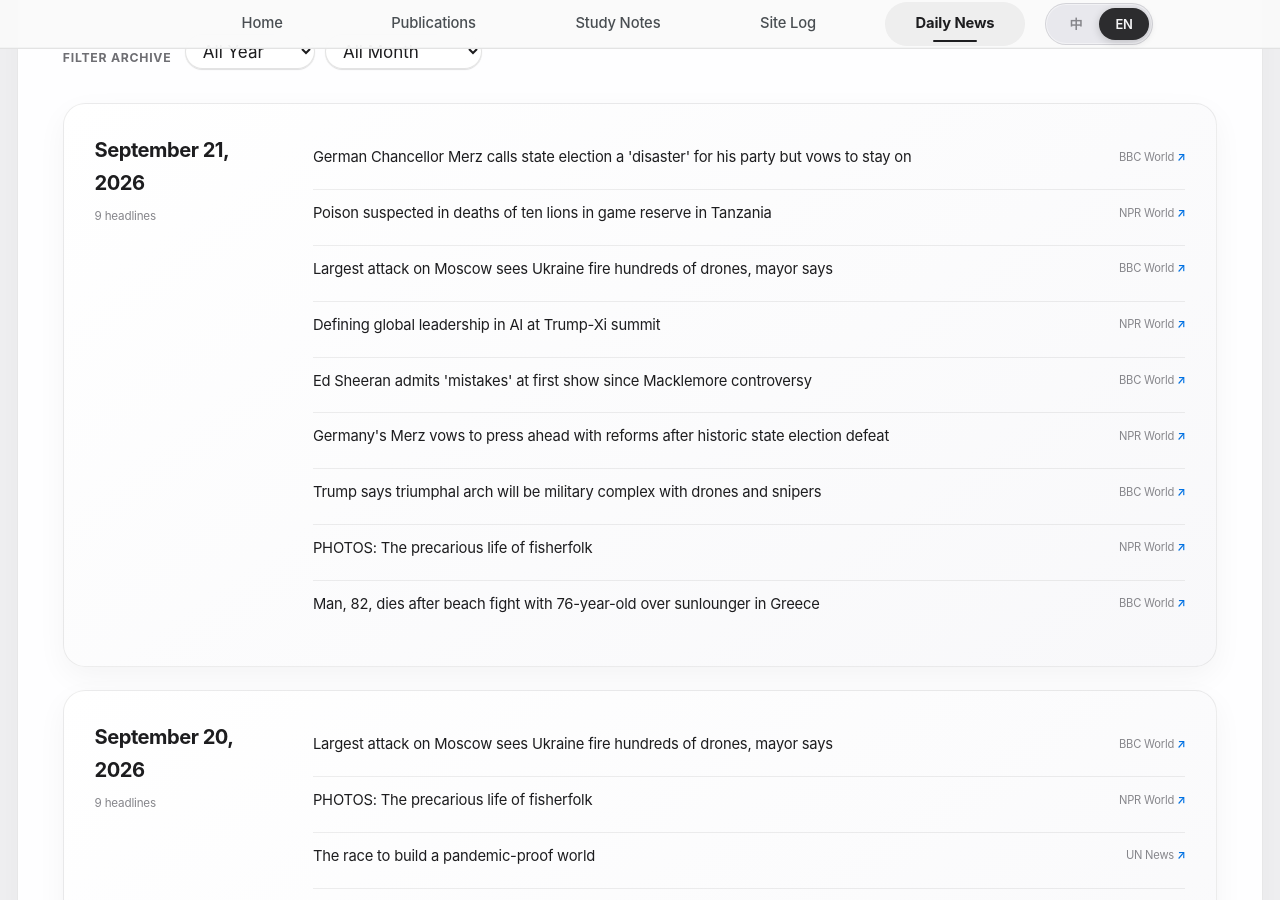
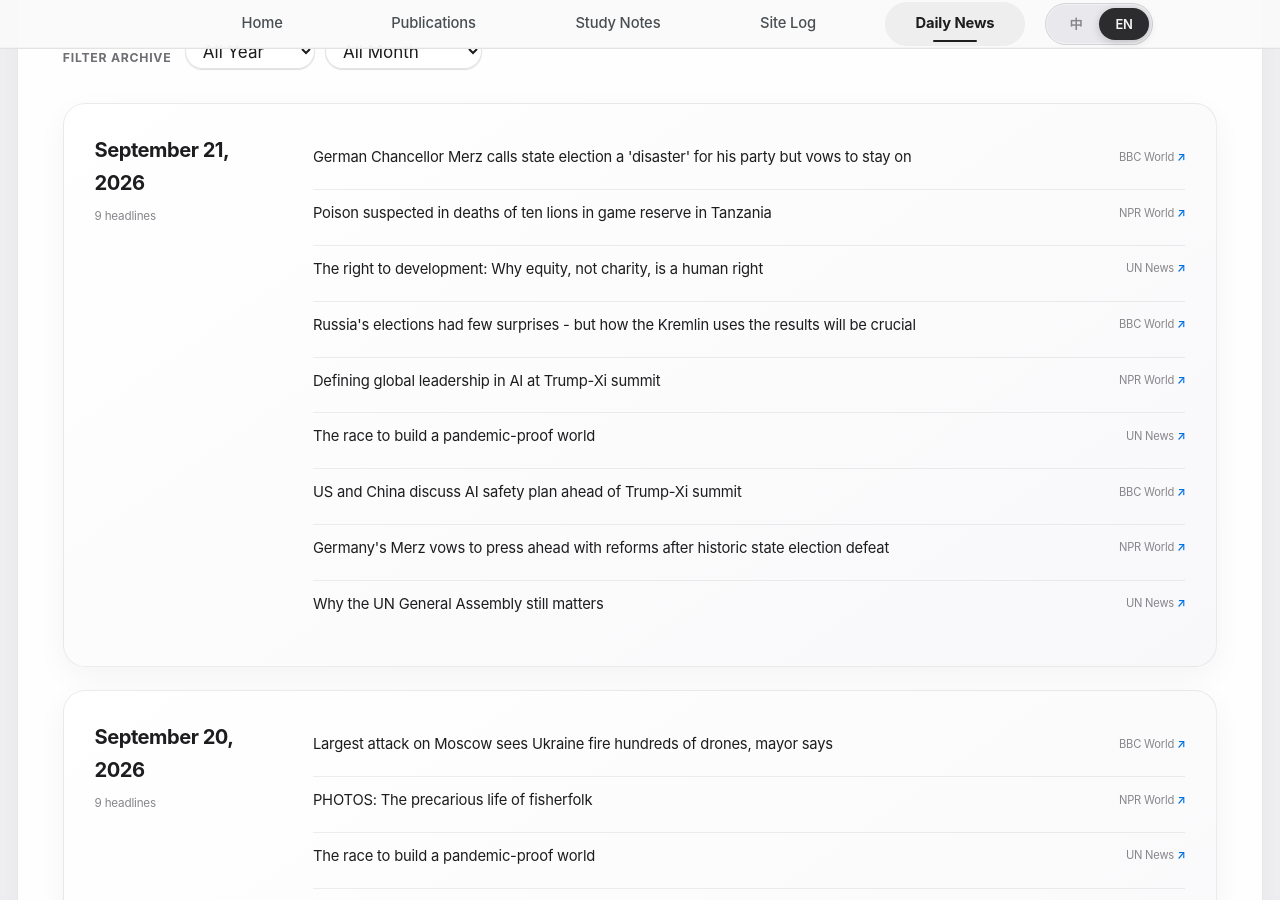
Before and after one commit to HaoxiangLuo/HaoxiangLuo.github.io, a Jekyll site: the page built from _pages/daily-news.html, in a window 1280 px wide and 900 px high, scrolled down 297 px. Built offline with Jekyll 4.4.1, drawn with Linux system fonts in a browser that asks for light colours; a style sheet for code colours, icons or effects is not loaded.

Commit message:
Update daily news 2026-09-21

```diff
--- a/_data/daily_news.json
+++ b/_data/daily_news.json
@@ -1,5 +1,5 @@
 {
-  "updated_at": "2026-09-21T14:32:26+08:00",
+  "updated_at": "2026-09-21T15:26:56+08:00",
   "days": [
     {
       "date": "2026-09-21",
@@ -17,10 +17,16 @@
           "title_zh": "坦桑尼亚野生动物保护区十头狮子疑似中毒身亡"
         },
         {
-          "title": "Largest attack on Moscow sees Ukraine fire hundreds of drones, mayor says",
+          "title": "The right to development: Why equity, not charity, is a human right",
+          "source": "UN News",
+          "url": "https://news.un.org/feed/view/en/story/2026/09/1168367",
+          "title_zh": "发展权：为什么平等而非慈善才是人权"
+        },
+        {
+          "title": "Russia's elections had few surprises - but how the Kremlin uses the results will be crucial",
           "source": "BBC World",
-          "url": "https://www.bbc.co.uk/news/articles/c34gdjk1ne8yo?at_medium=RSS&at_campaign=rss",
-          "title_zh": "市长称，乌克兰发射了数百架无人机，这是对莫斯科最大规模的袭击"
+          "url": "https://www.bbc.co.uk/news/articles/cx4gqv239043o?at_medium=RSS&at_campaign=rss",
+          "title_zh": "俄罗斯选举没有什么意外——但克里姆林宫如何利用选举结果至关重要"
         },
         {
           "title": "Defining global leadership in AI at Trump-Xi summit",
@@ -29,10 +35,16 @@
           "title_zh": "特习峰会定义人工智能的全球领导地位"
         },
         {
-          "title": "Ed Sheeran admits 'mistakes' at first show since Macklemore controversy",
+          "title": "The race to build a pandemic-proof world",
+          "source": "UN News",
+          "url": "https://news.un.org/feed/view/en/story/2026/09/1168377",
+          "title_zh": "建立一个抵御大流行病的世界的竞赛"
+        },
+        {
+          "title": "US and China discuss AI safety plan ahead of Trump-Xi summit",
           "source": "BBC World",
-          "url": "https://www.bbc.co.uk/news/articles/cm780ll1de18o?at_medium=RSS&at_campaign=rss",
-          "title_zh": "艾德·希兰 (Ed Sheeran) 在麦克莫尔争议后的首秀中承认“错误"
+          "url": "https://www.bbc.co.uk/news/articles/c8vgyzn2d31yo?at_medium=RSS&at_campaign=rss",
+          "title_zh": "中美在特习峰会前讨论人工智能安全计划"
         },
         {
           "title": "Germany's Merz vows to press ahead with reforms after historic state election defeat",
@@ -41,22 +53,10 @@
           "title_zh": "德国默茨誓言在历史性的州选举失败后继续推进改革"
         },
         {
-          "title": "Trump says triumphal arch will be military complex with drones and snipers",
-          "source": "BBC World",
-          "url": "https://www.bbc.co.uk/news/articles/cqdj4pez00dzo?at_medium=RSS&at_campaign=rss",
-          "title_zh": "特朗普称凯旋门将成为配备无人机和狙击手的军事综合体"
-        },
-        {
-          "title": "PHOTOS: The precarious life of fisherfolk",
-          "source": "NPR World",
-          "url": "https://www.npr.org/2026/09/20/g-s1-143447/photos-fishermen-sea-india",
-          "title_zh": "照片：渔民不稳定的生活"
-        },
-        {
-          "title": "Man, 82, dies after beach fight with 76-year-old over sunlounger in Greece",
-          "source": "BBC World",
-          "url": "https://www.bbc.co.uk/news/articles/cqm27pnyd294o?at_medium=RSS&at_campaign=rss",
-          "title_zh": "希腊82岁男子与76岁男子因躺椅发生海滩打斗身亡"
+          "title": "Why the UN General Assembly still matters",
+          "source": "UN News",
+          "url": "https://news.un.org/feed/view/en/story/2026/09/1168361",
+          "title_zh": "为什么联合国大会仍然重要"
         }
       ]
     },
```
